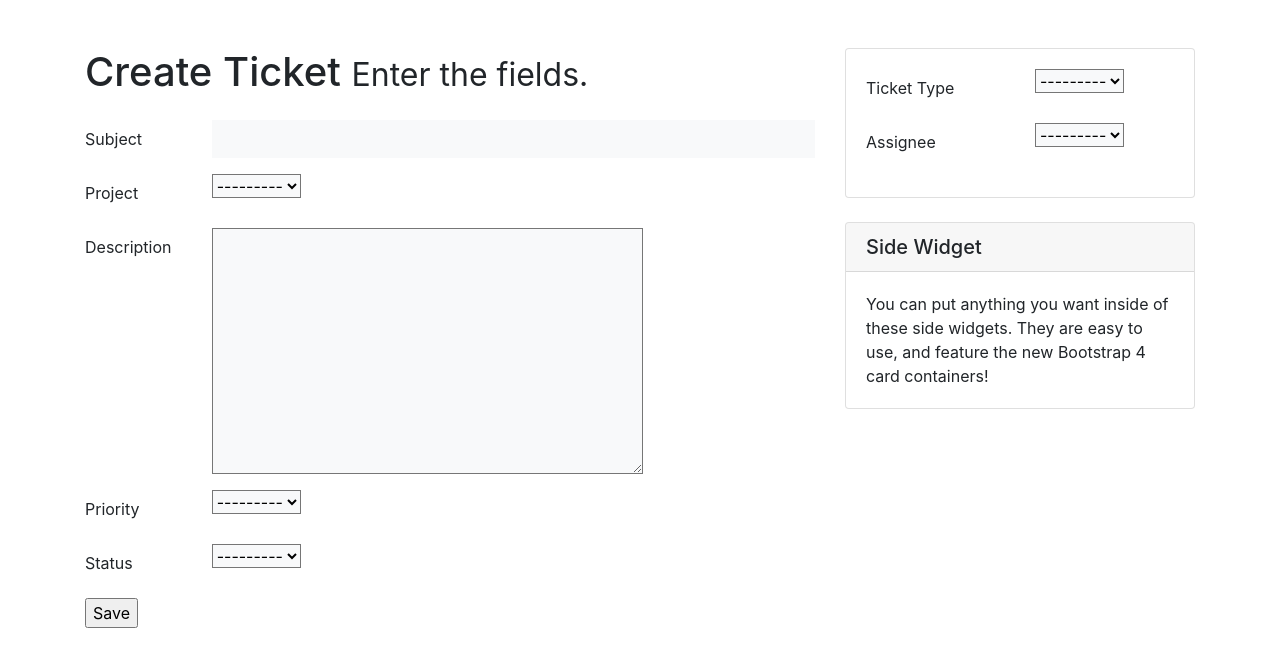
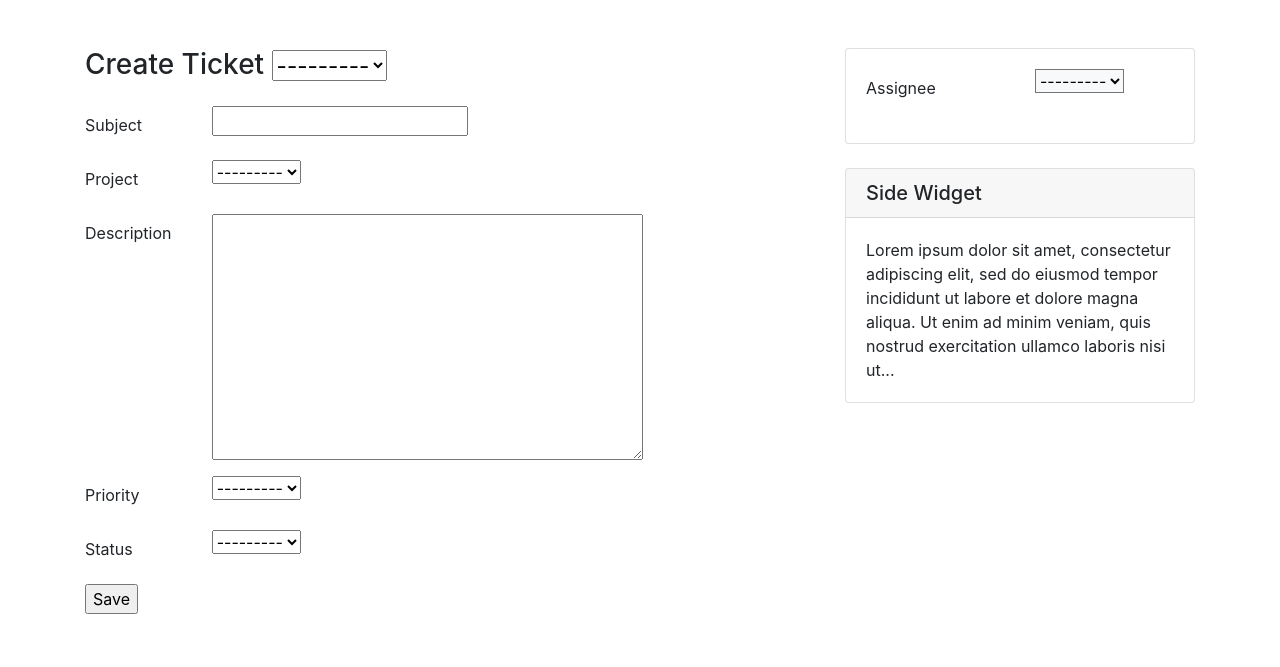
Before and after one commit to jgrugru/grewtix, a Django app: template ttsystem/tickets/templates/tickets/ticket_form.html in a window 1280 px wide. Shown: the part 56-723 px from the top of the page. Run offline with Django 3.2, Linux system fonts and the light colour scheme; the template is opened without the code that fills it: values that come from a table or form of the project are taken from there, others are empty; some libraries are stand-ins or nearby versions.

Commit message:
changed create gui and ticket description to render as textarea

```diff
--- a/ttsystem/tickets/models.py
+++ b/ttsystem/tickets/models.py
@@ -40,7 +40,7 @@ class Ticket(TimeStampMixin):
     ticketType = models.ForeignKey(TicketType, on_delete=models.CASCADE)
     subject = models.CharField(max_length=75)
     project = models.ForeignKey(Project, on_delete=models.CASCADE)
-    description = models.CharField(max_length=1000, default='')
+    description = models.TextField(max_length=1000, default='')
     priority = models.ForeignKey(Priority, on_delete=models.CASCADE)   #needs to be removed and replaced with list
     status = models.ForeignKey(Status, on_delete=models.CASCADE)
     creator = models.ForeignKey(User, related_name='creator', on_delete=models.CASCADE)
--- a/ttsystem/tickets/templates/tickets/ticket_form_template.html
+++ b/ttsystem/tickets/templates/tickets/ticket_form_template.html
@@ -1,123 +1,54 @@
  {% load widget_tweaks %}
 
+
 <div class="row">
-
 	<!-- Blog Entries Column -->
 	<div class="col-md-8">
-        <h1 class="my-4">Create Ticket
-          <small>Enter the fields.</small>
-        </h1>
 
+		<h3 class="my-4">Create Ticket
+          <small>{% render_field form.ticketType class="form-control-dropdown" %}</small>
+        </h3>
 		<div class="form-group row">
 			<label class="col-sm-2 col-form-label">Subject</label>
-            <div class="col-sm-10">
-                {% render_field form.subject class="form-control-plaintext bg-light" %}
+			<div class="col-sm-10"> {% render_field form.subject class="form-control-text" %} </div>
 		</div>
-        </div>
-
 		<div class="form-group row">
 			<label for="" class="col-sm-2 col-form-label">Project</label>
-            <div class="col-sm-10">
-                {% render_field form.project class="form-control-dropdown bg-light" %}
+			<div class="col-sm-10"> {% render_field form.project class="form-control-dropdown" %} </div>
 		</div>
-        </div>
-
 		<div class="form-group row">
 			<label class="col-sm-2 col-form-label">Description</label>
-            <div class="col-sm-10">
-                {% render_field form.description class="form-control-textarea bg-light" %}
+			<div class="col-sm-10"> {% render_field form.description class="form-control-textarea" %} </div>
 		</div>
-        </div>
-
 		<div class="form-group row">
 			<label class="col-sm-2 col-form-label">Priority</label>
-            <div class="col-sm-10">
-                {% render_field form.priority class="form-control-dropdown bg-light" %}
+			<div class="col-sm-10"> {% render_field form.priority class="form-control-dropdown" %} </div>
 		</div>
-        </div>
-
 		<div class="form-group row">
 			<label class="col-sm-2 col-form-label">Status</label>
-            <div class="col-sm-10">
-                {% render_field form.status class="form-control-dropdown bg-light" %}
-            </div>
-        </div>
+			<div class="col-sm-10"> {% render_field form.status class="form-control-dropdown" %} </div>
+		</div> {% render_field form.creator value=user.id %}
 
-        {% render_field form.creator value=user.id %}
-
-        <input type='submit' value='Save'/>
-
-      </div>
+		<input type='submit' value='Save' /> </div>
 
 	<!-- Sidebar Widgets Column -->
 	<div class="col-md-4">
 
 		<!-- Search Widget -->
-        <div class="card my-4">
-          {% comment %} <h5 class="card-header">Search</h5> {% endcomment %}
+		<div class="card my-4"> {% comment %}
+			<h5 class="card-header">Search</h5> {% endcomment %}
 			<div class="card-body">
-
 				<div class="form-group row">
-                    <label class="col col-form-label">Ticket Type</label>
-                    <div class="col">
-                        {% render_field form.ticketType class="form-control-dropdown bg-light" %}
+					<label class="col col-form-label">Assignee</label>
+					<div class="col"> {% render_field form.owner class="form-control-dropdown bg-light" %} </div>
+				</div>
 			</div>
 		</div>
 
-                <div class="form-group row">
-                    <label class="col col-form-label">Assignee</label>
-                    <div class="col">
-                        {% render_field form.owner class="form-control-dropdown bg-light" %}
-                    </div>
+		<div class="card my-4">
+			<h5 class="card-header">Side Widget</h5>
+			<div class="card-body">Lorem ipsum dolor sit amet, consectetur adipiscing elit, sed do eiusmod tempor incididunt ut labore et dolore magna aliqua. Ut enim ad minim veniam, quis nostrud exercitation ullamco laboris nisi ut...</div>
 		</div>
 
 	</div>
 </div>
-
-        <!-- add labeLs section -->
-        <!-- <div class="card my-4">
-          <h5 class="card-header">Categories</h5>
-          <div class="card-body">
-            <div class="row">
-              <div class="col-lg-6">
-                <ul class="list-unstyled mb-0">
-                  <li>
-                    <a href="#">Web Design</a>
-                  </li>
-                  <li>
-                    <a href="#">HTML</a>
-                  </li>
-                  <li>
-                    <a href="#">Freebies</a>
-                  </li>
-                </ul>
-              </div>
-              <div class="col-lg-6">
-                <ul class="list-unstyled mb-0">
-                  <li>
-                    <a href="#">JavaScript</a>
-                  </li>
-                  <li>
-                    <a href="#">CSS</a>
-                  </li>
-                  <li>
-                    <a href="#">Tutorials</a>
-                  </li>
-                </ul>
-              </div>
-            </div>
-          </div>
-        </div> -->
-        <!-- Add this feature later -->
-
-        <!-- Side Widget -->
-        <div class="card my-4">
-          <h5 class="card-header">Side Widget</h5>
-          <div class="card-body">
-            You can put anything you want inside of these side widgets. They are easy to use, and feature the new Bootstrap 4 card containers!
-          </div>
-        </div>
-
-      </div>
-
-    </div>
--- a/ttsystem/tickets/urls.py
+++ b/ttsystem/tickets/urls.py
@@ -5,7 +5,7 @@ from . import views
 app_name = 'tickets'
 urlpatterns = [
     path('', views.IndexView.as_view(), name='index'),
-    path('create/', views.ticket_create_view, name='create'),
-    path('creating/', views.TicketCreate.as_view(), name='creating'),
+    # path('create/', views.ticket_create_view, name='create'),
+    path('create/', views.TicketCreate.as_view(), name='create'),
     path('<int:ticket_id>/', views.ticket_edit_view, name='edit')
 ]
```
Also changed, not shown: ttsystem/tickets/templates/tickets/ticket_create.html (+3 -10 lines). Lines whose indentation alone changed are shown as unchanged.
